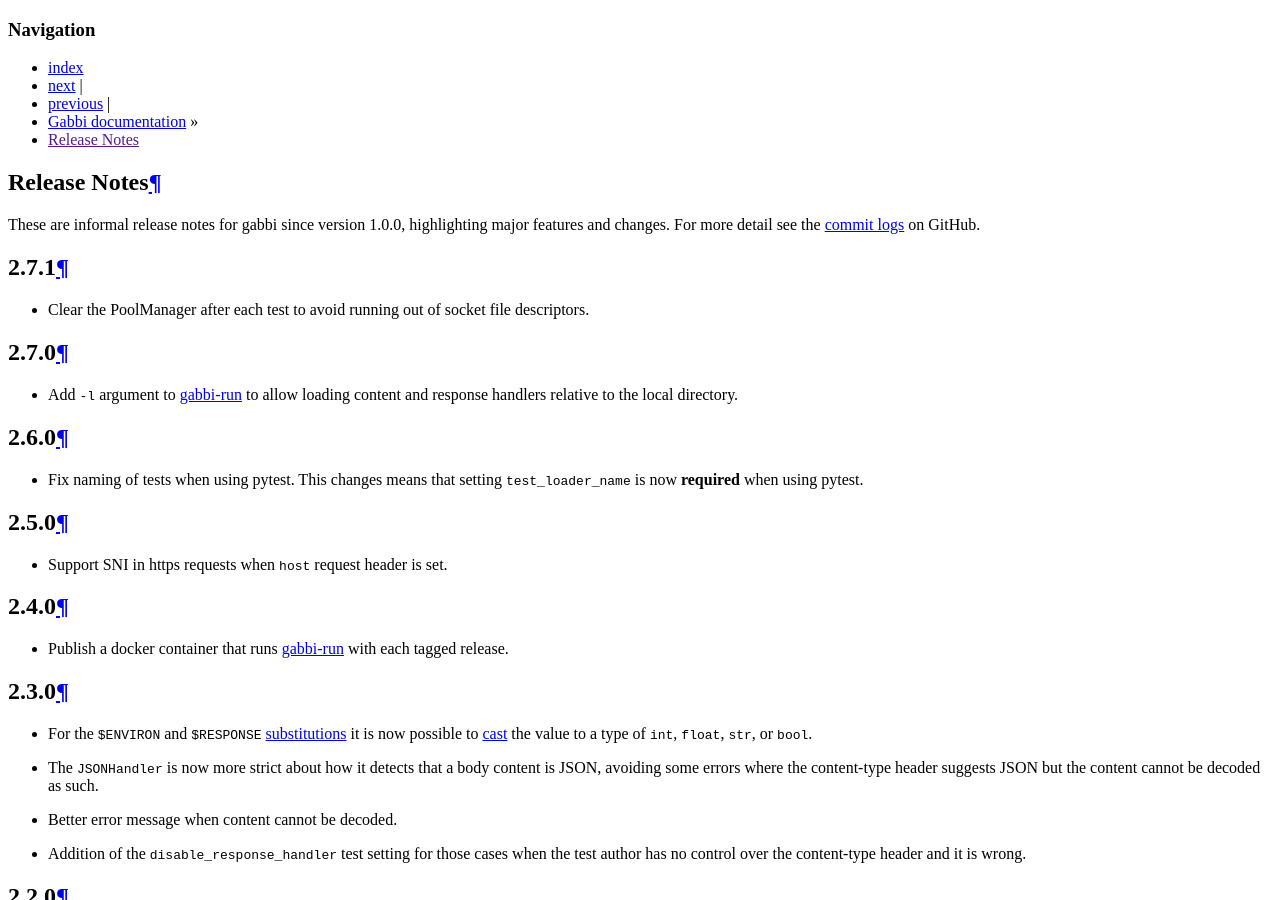
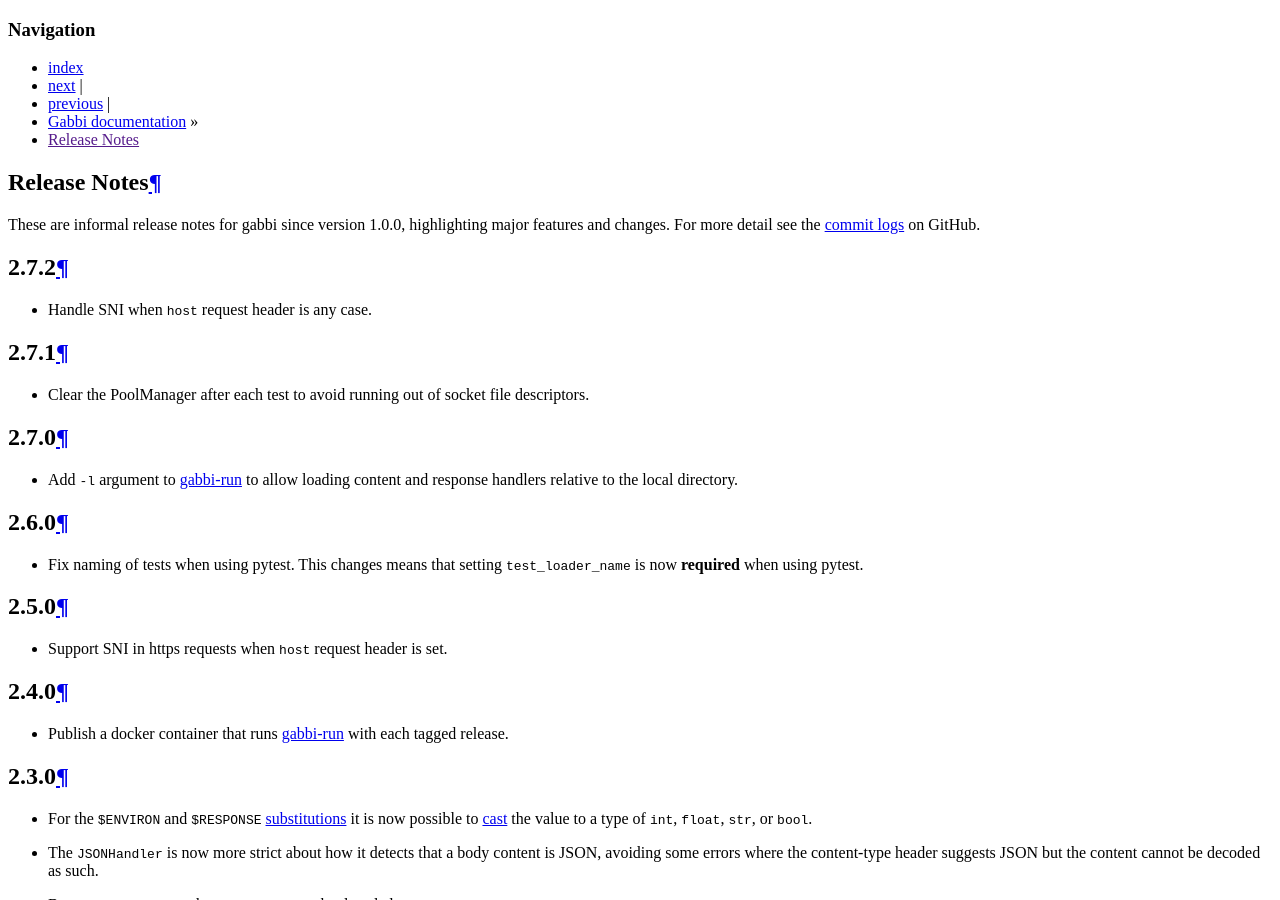
Before and after one commit to cdent/gabbi, a Sphinx documentation site: the page built from docs/source/release.rst, in a window 1280 px wide and 900 px high. Built offline with Sphinx 7.4.7, drawn with Linux system fonts in a browser that asks for light colours; comment, search, counter and statistics services are not loaded.

Commit message:
release 2.7.2

```diff
--- a/docs/source/release.rst
+++ b/docs/source/release.rst
@@ -4,6 +4,11 @@
 These are informal release notes for gabbi since version 1.0.0,
 highlighting major features and changes. For more detail see
 the `commit logs`_ on GitHub.
+
+2.7.2
+-----
+
+* Handle SNI when ``host`` request header is any case.
 
 2.7.1
 -----
--- a/gabbi/__init__.py
+++ b/gabbi/__init__.py
@@ -12,4 +12,4 @@
 # under the License.
 """See gabbi.driver and gabbbi.case."""
 
-__version__ = '2.7.1'
+__version__ = '2.7.2'
```
